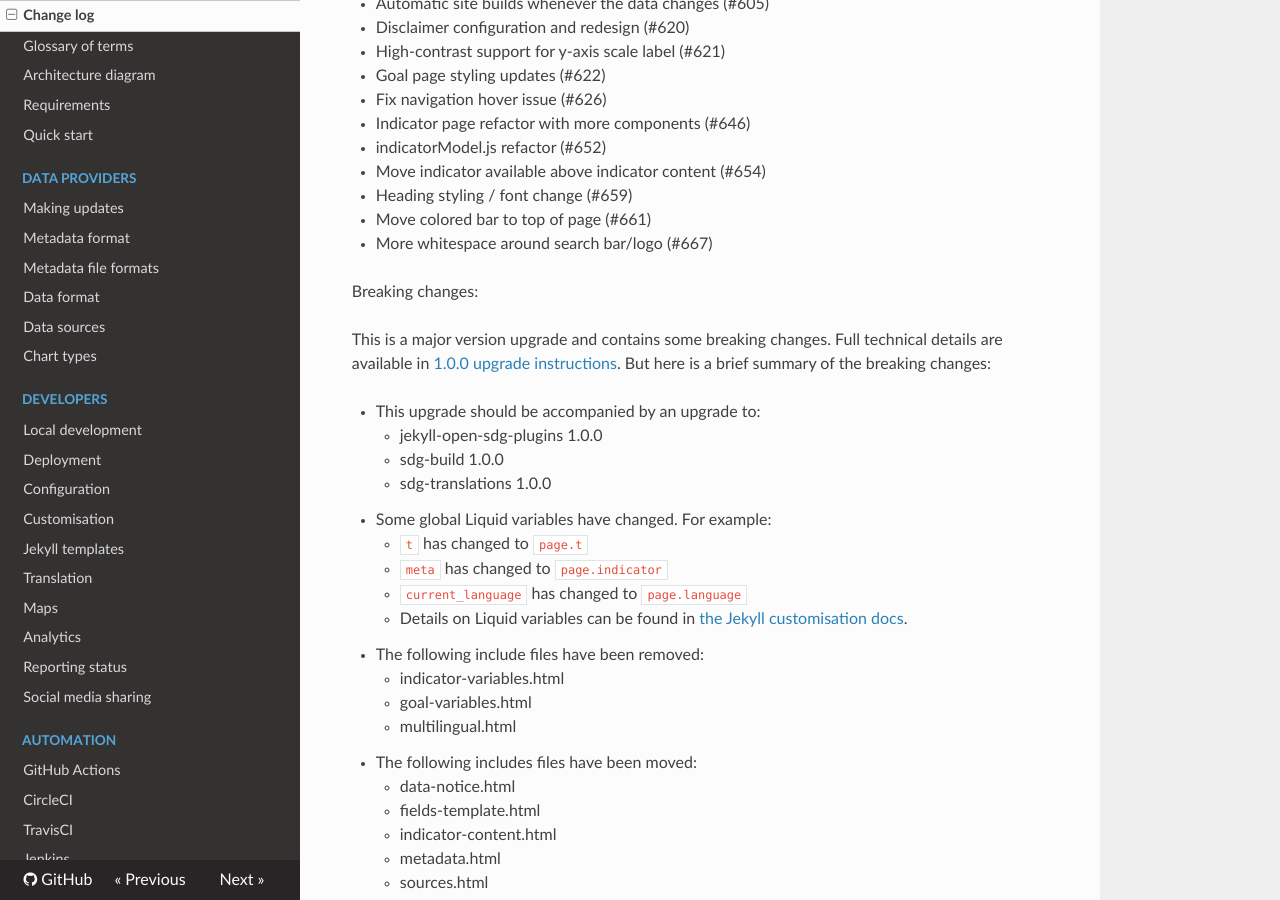
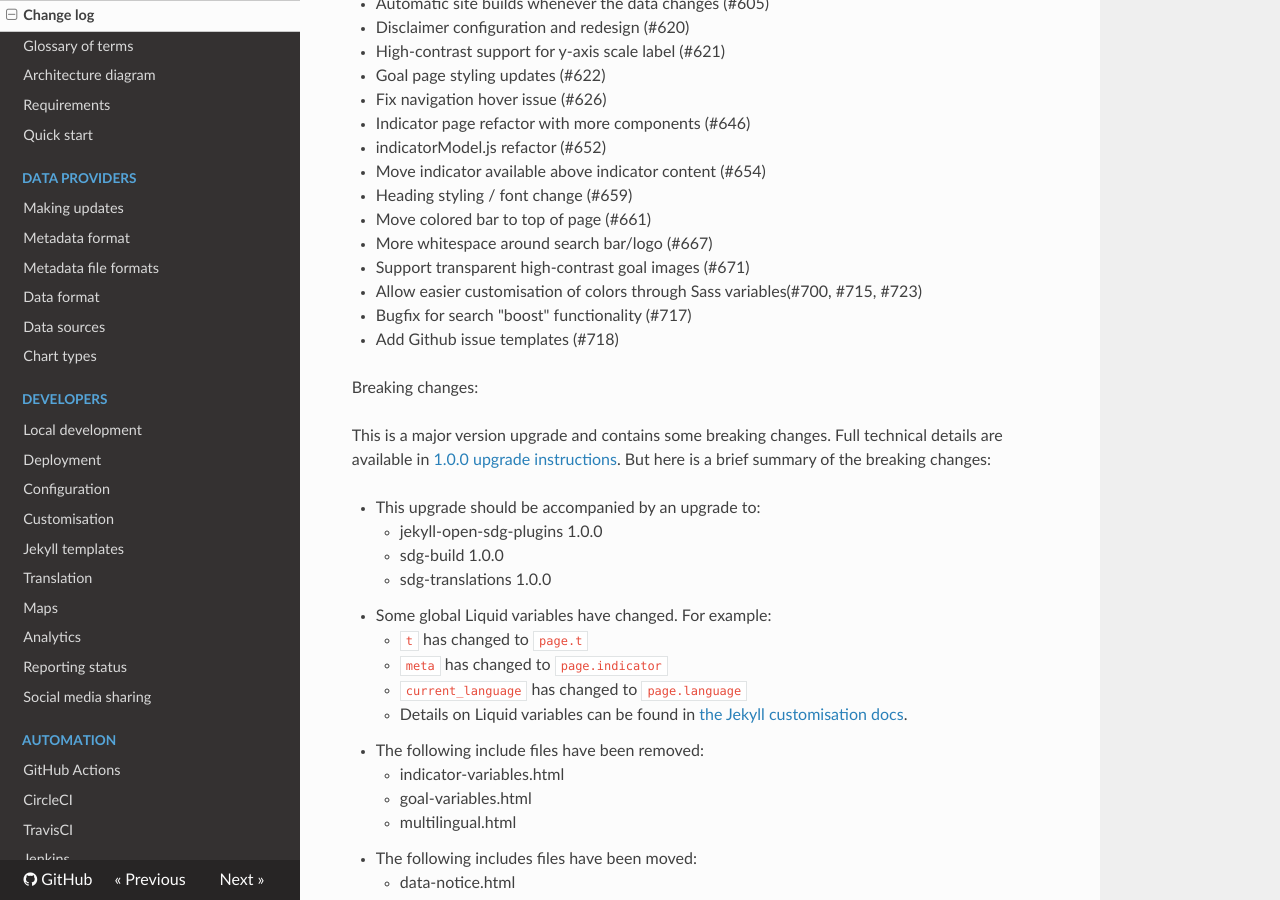
Before and after one commit to open-sdg/open-sdg, an MkDocs documentation site: the page built from docs/changelog.md, in a window 1280 px wide and 900 px high, scrolled down 1496 px. Built offline with MkDocs 1.6.1, drawn with Linux system fonts in a browser that asks for light colours; nearby versions of some CDN libraries; old or Windows-style settings are respelled for this version of MkDocs.

Commit message:
Bring changelog/updates current

```diff
--- a/docs/changelog.md
+++ b/docs/changelog.md
@@ -66,6 +66,10 @@
 * Heading styling / font change (#659)
 * Move colored bar to top of page (#661)
 * More whitespace around search bar/logo (#667)
+* Support transparent high-contrast goal images (#671)
+* Allow easier customisation of colors through Sass variables(#700, #715, #723)
+* Bugfix for search "boost" functionality (#717)
+* Add Github issue templates (#718)
 
 Breaking changes:
 
```
Also changed, not shown: docs/updates.md (+1 -0 lines).
